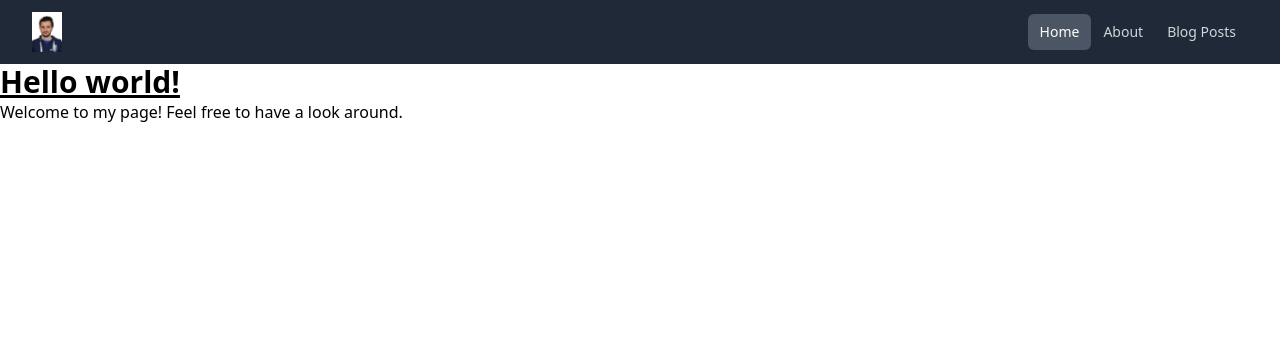
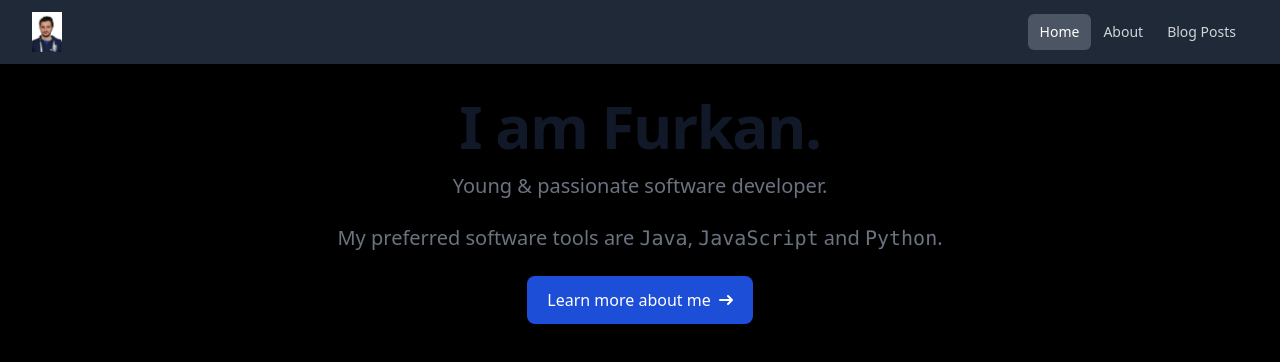
Before and after one commit to FurkanKarakas/furkankarakas.github.io, a React (Vite) app: page / in a window 1280 px wide. Shown: the top 362 px of the page. Built offline with nearby package versions, Linux system fonts and the light colour scheme; the HTML template or start-up script is replaced by a standard one.

Commit message:
home page

```diff
--- a/src/App.jsx
+++ b/src/App.jsx
@@ -10,7 +10,6 @@ function App() {
   return (
     <>
       <Navbar />
-      <div className="container">
       <AnimatePresence mode="wait">
         <Routes key={location.pathname} location={location}>
           <Route path="/" element={<Home />} />
@@ -18,7 +17,6 @@ function App() {
           <Route path="/blog" element={<Blog />} />
         </Routes>
       </AnimatePresence>
-      </div>
     </>
   );
 }
--- a/src/pages/Home.jsx
+++ b/src/pages/Home.jsx
@@ -1,10 +1,58 @@
 import AnimatedPage from "../components/AnimatedPage.jsx";
+import { Link } from "react-router-dom";
 
 export default function About() {
   return (
     <AnimatedPage>
-      <h1 className="text-3xl font-bold underline">Hello world!</h1>
-      <p>Welcome to my page! Feel free to have a look around.</p>
+      <div className="bg-black text-center p-8 min-h-screen">
+        <h1 className="mb-4 text-4xl font-extrabold leading-none tracking-tight text-gray-900 md:text-5xl lg:text-6xl dark:text-white">
+          I am Furkan.
+        </h1>
+        <h2 className="mb-6 text-3xl font-normal text-gray-500 lg:text-xl sm:px-16 xl:px-48 dark:text-gray-400">
+          Young & passionate software developer.
+        </h2>
+
+        <p className="mb-6 text-lg font-normal text-gray-500 lg:text-xl sm:px-16 xl:px-48 dark:text-gray-400">
+          My preferred software tools are{" "}
+          <a href="https://www.java.com/en/" target="_blank" rel="noreferrer">
+            <code>Java</code>
+          </a>
+          ,{" "}
+          <a
+            href="https://developer.mozilla.org/en-US/docs/Web/JavaScript"
+            target="_blank"
+            rel="noreferrer"
+          >
+            <code>JavaScript</code>
+          </a>{" "}
+          and{" "}
+          <a href="https://www.python.org/" target="_blank" rel="noreferrer">
+            <code>Python</code>
+          </a>
+          .
+        </p>
+        <Link
+          to="/about"
+          className="inline-flex items-center justify-center px-5 py-3 text-base font-medium text-center text-white bg-blue-700 rounded-lg hover:bg-blue-800 focus:ring-4 focus:ring-blue-300 dark:focus:ring-blue-900"
+        >
+          Learn more about me
+          <svg
+            className="w-3.5 h-3.5 ms-2 rtl:rotate-180"
+            aria-hidden="true"
+            xmlns="http://www.w3.org/2000/svg"
+            fill="none"
+            viewBox="0 0 14 10"
+          >
+            <path
+              stroke="currentColor"
+              strokeLinecap="round"
+              strokeLinejoin="round"
+              strokeWidth="2"
+              d="M1 5h12m0 0L9 1m4 4L9 9"
+            />
+          </svg>
+        </Link>
+      </div>
     </AnimatedPage>
   );
 }
--- a/src/pages/Navbar.jsx
+++ b/src/pages/Navbar.jsx
@@ -16,7 +16,7 @@ export default function Navbar() {
           <div className="absolute inset-y-0 right-0 flex items-center pr-2 sm:static sm:inset-auto sm:ml-6 sm:pr-0">
             <CustomLink
               to="/"
-              className="text-white rounded-md px-3 py-2 text-sm font-medium"
+              className="text-white hover:bg-gray-700 hover:text-white rounded-md px-3 py-2 text-sm font-medium"
               aria-current="page"
             >
               Home
```
Lines whose indentation alone changed are shown as unchanged.
